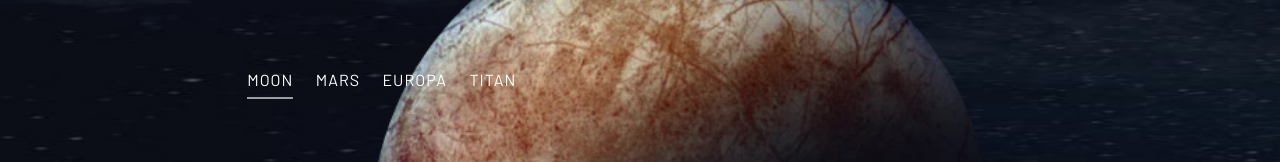
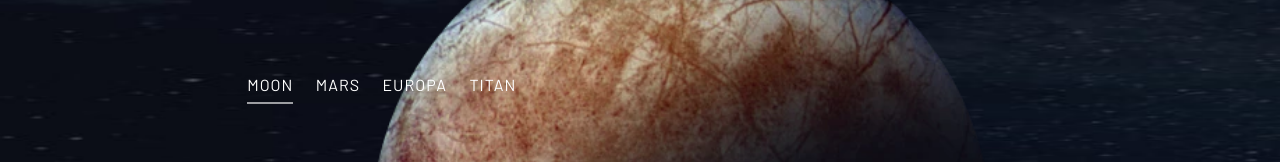
Before and after one commit to MarceloDevd3/space--tourism, a React (Vite) app: page /Destination in a window 1280 px wide. Shown: the part 243-405 px from the top of the page. Built offline with nearby package versions, Linux system fonts and the light colour scheme; a web font is replaced by a local one.

Commit message:
update 2.1

```diff
--- a/src/style1.css
+++ b/src/style1.css
@@ -318,7 +318,7 @@ ul {
 
 .navegation > ul li {
     position: relative;
-    top: -35px;
+    top: -30px;
     left: -20px;
     z-index: 4;
     letter-spacing: 1px;
```
